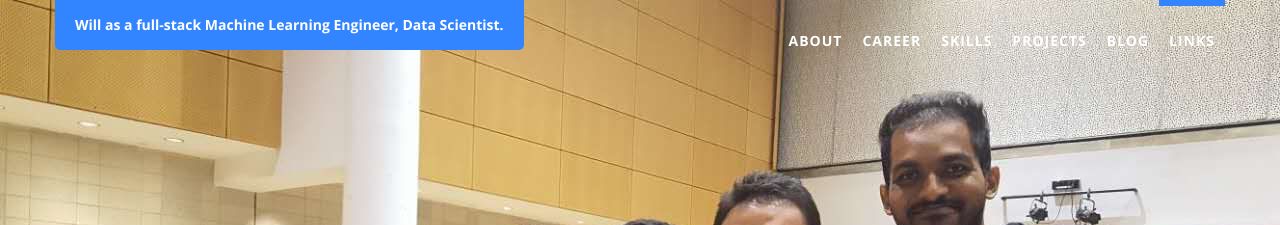
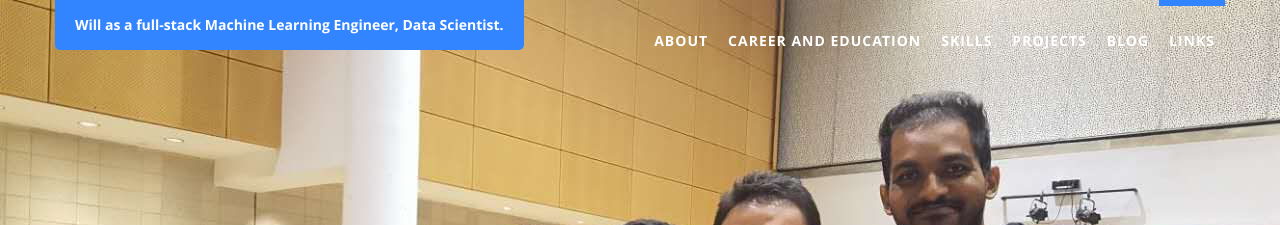
Before and after one commit to mxc19912008/previous-site, a Jekyll site: the page built from index.html, in a window 1280 px wide. Shown: the top 225 px of the page. Built offline with Jekyll 4.4.1, drawn with Linux system fonts in a browser that asks for light colours.

Commit message:
Update landing.yml

```diff
--- a/_data/landing.yml
+++ b/_data/landing.yml
@@ -8,7 +8,7 @@
 
 - id: career
   i18n: nav.career
-  name: Career
+  name: Career and Education
   tpl: career.html
   css: timeline
 
```
